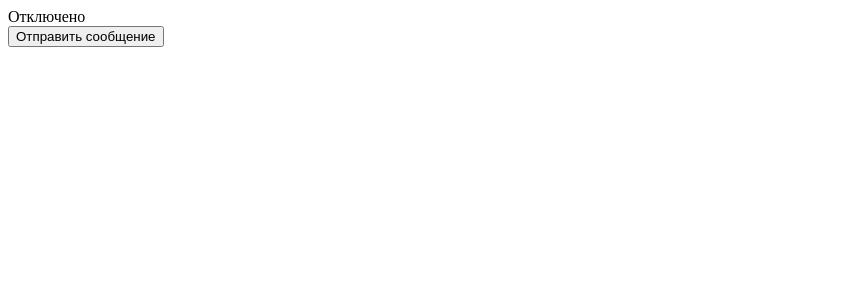
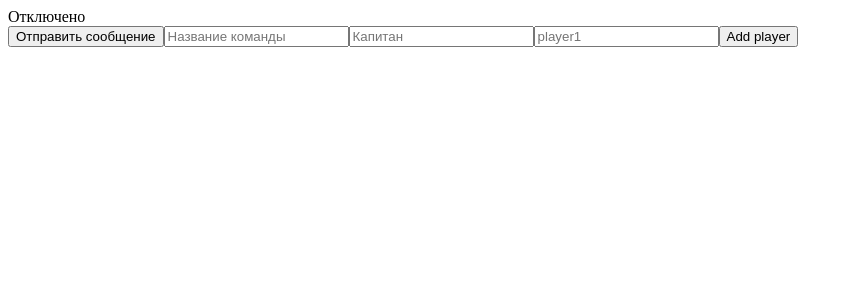
Before and after one commit to insektary/chgk-mono, a React app: page / in a window 1280 px wide. Shown: the top 300 px of the page, without its empty margins (0-853 px from the left). Built offline with nearby package versions, Linux system fonts and the light colour scheme; no server answers; the HTML template or start-up script is replaced by a standard one.

Commit message:
registration form: add players

```diff
--- a/package.json
+++ b/package.json
@@ -57,6 +57,7 @@
   "devDependencies": {
     "babel-loader": "^7.1.5",
     "babel-plugin-transform-async-to-generator": "^6.24.1",
+    "babel-plugin-transform-object-rest-spread": "^6.26.0",
     "babel-preset-env": "^1.7.0",
     "babel-preset-react": "^6.24.1",
     "electron-forge": "^5.2.4",
--- /dev/null
+++ b/src/app/constants/field-names.js
@@ -0,0 +1,3 @@
+export const TEAM_NAME = 'teamName';
+export const CAPTAIN = 'captain';
+export const PLAYER = 'player';
--- a/src/client/page/page.jsx
+++ b/src/client/page/page.jsx
@@ -1,4 +1,5 @@
 import React, {PureComponent, Fragment} from 'react';
+import RegistrationForm from './registration-form/registration-form';
 
 class Page extends PureComponent {
     constructor() {
@@ -45,6 +46,7 @@ class Page extends PureComponent {
             <Fragment>
                 <div>{connectionIsActive ? 'Подключено' : 'Отключено'}</div>
                 <button onClick={this.sendData}>Отправить сообщение</button>
+                <RegistrationForm />
             </Fragment>
         );
     }
--- /dev/null
+++ b/src/client/page/registration-form/registration-form.jsx
@@ -0,0 +1,72 @@
+import React, {PureComponent, Fragment} from 'react';
+import {TEAM_NAME, CAPTAIN, PLAYER} from '../../../app/constants/field-names';
+
+class RegistrationForm extends PureComponent {
+    constructor() {
+        super();
+        this.change = this.change.bind(this);
+        this.addPlayer = this.addPlayer.bind(this);
+        this.state = {
+            formValues: {
+                teamName: '',
+                captain: '',
+                player1: ''
+            }
+        };
+    }
+
+    change({target: {name, value}}) {
+        this.setState(({formValues: oldValues}) => ({
+            formValues: {
+                ...oldValues,
+                [name]: value
+            }
+        }));
+    }
+
+    addPlayer() {
+        this.setState(({formValues: oldValues}) => {
+            const {teamName, captain, ...players} = oldValues;
+
+            return {
+                formValues: {
+                    ...oldValues,
+                    [`${PLAYER}${Object.values(players).length + 1}`]: ''
+                }
+            };
+        });
+    }
+
+    render() {
+        const {formValues, formValues: {teamName, captain, ...players}} = this.state;
+
+        return (
+            <Fragment>
+                <input
+                    name={TEAM_NAME}
+                    placeholder="Название команды"
+                    value={formValues.teamName}
+                    onChange={this.change}
+                />
+                <input
+                    name={CAPTAIN}
+                    placeholder="Капитан"
+                    value={formValues.captain}
+                    onChange={this.change}
+                />
+                {Object.keys(players).map(name => (
+                    <input
+                        name={name}
+                        key={name}
+                        placeholder={name}
+                        value={formValues[name]}
+                        onChange={this.change}
+                    />))
+                }
+                <button onClick={this.addPlayer}>Add player</button>
+            </Fragment>
+        );
+    }
+}
+
+export default RegistrationForm;
```
Also changed, not shown: .babelrc, 1 other file (tests, documents, lock files or other folders).
